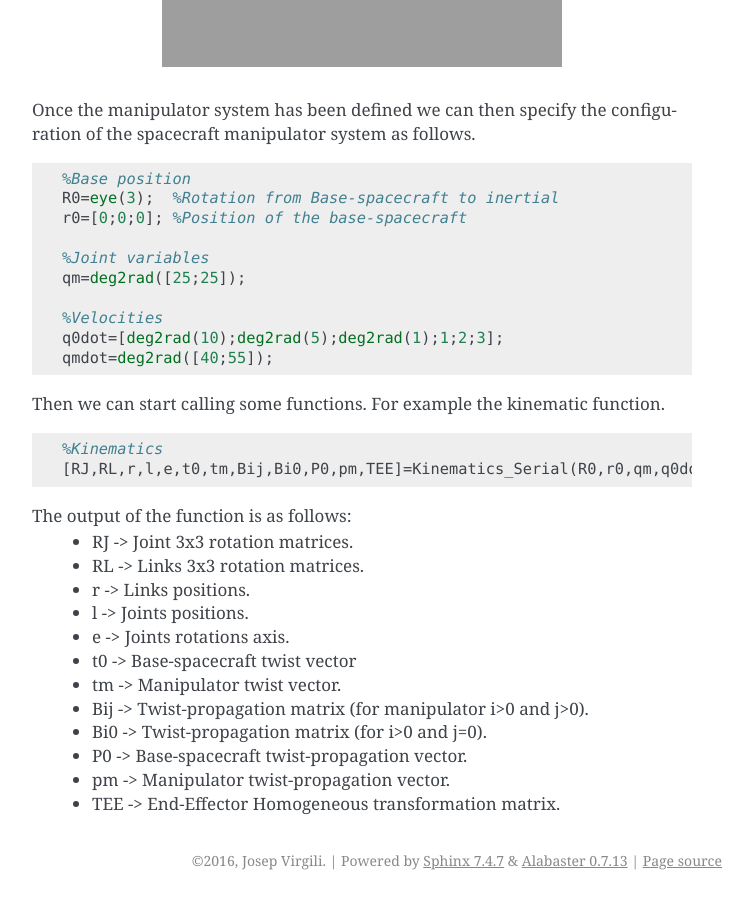
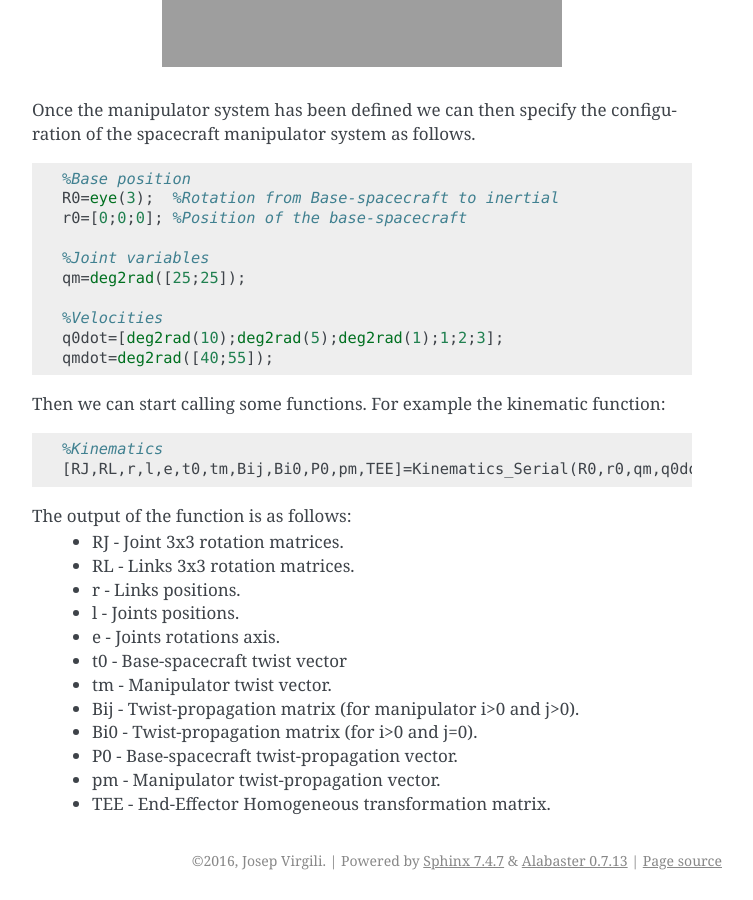
Before and after one commit to wujiashu0421/SPART, a Sphinx documentation site: the page built from docs/source/QuickStart.rst, in a window 1280 px wide and 900 px high, scrolled down 2230 px. Shown: the whole window, without its empty margins (388-1141 px from the left). Built offline with Sphinx 7.4.7, drawn with Linux system fonts in a browser that asks for light colours.

Commit message:
Minor format changes.

```diff
--- a/docs/source/QuickStart.rst
+++ b/docs/source/QuickStart.rst
@@ -91,7 +91,7 @@ Once the manipulator system has been defined we can then specify the configurati
 	q0dot=[deg2rad(10);deg2rad(5);deg2rad(1);1;2;3];
 	qmdot=deg2rad([40;55]);
 
-Then we can start calling some functions. For example the kinematic function.
+Then we can start calling some functions. For example the kinematic function:
 
 .. code:: matlab
 
@@ -99,15 +99,15 @@ Then we can start calling some functions. For example the kinematic function.
 	[RJ,RL,r,l,e,t0,tm,Bij,Bi0,P0,pm,TEE]=Kinematics_Serial(R0,r0,qm,q0dot,qmdot,data);
 
 The output of the function is as follows:
-	* RJ -> Joint 3x3 rotation matrices.
-	* RL -> Links 3x3 rotation matrices.
-	* r -> Links positions.
-	* l -> Joints positions.
-	* e -> Joints rotations axis.
-	* t0 -> Base-spacecraft twist vector
-	* tm -> Manipulator twist vector.
-	* Bij -> Twist-propagation matrix (for manipulator i>0 and j>0).
-	* Bi0 -> Twist-propagation matrix (for i>0 and j=0).
-	* P0 -> Base-spacecraft twist-propagation vector.
-	* pm -> Manipulator twist-propagation vector.
-	* TEE -> End-Effector Homogeneous transformation matrix.
+	* RJ - Joint 3x3 rotation matrices.
+	* RL - Links 3x3 rotation matrices.
+	* r - Links positions.
+	* l - Joints positions.
+	* e - Joints rotations axis.
+	* t0 - Base-spacecraft twist vector
+	* tm - Manipulator twist vector.
+	* Bij - Twist-propagation matrix (for manipulator i>0 and j>0).
+	* Bi0 - Twist-propagation matrix (for i>0 and j=0).
+	* P0 - Base-spacecraft twist-propagation vector.
+	* pm - Manipulator twist-propagation vector.
+	* TEE - End-Effector Homogeneous transformation matrix.
```
